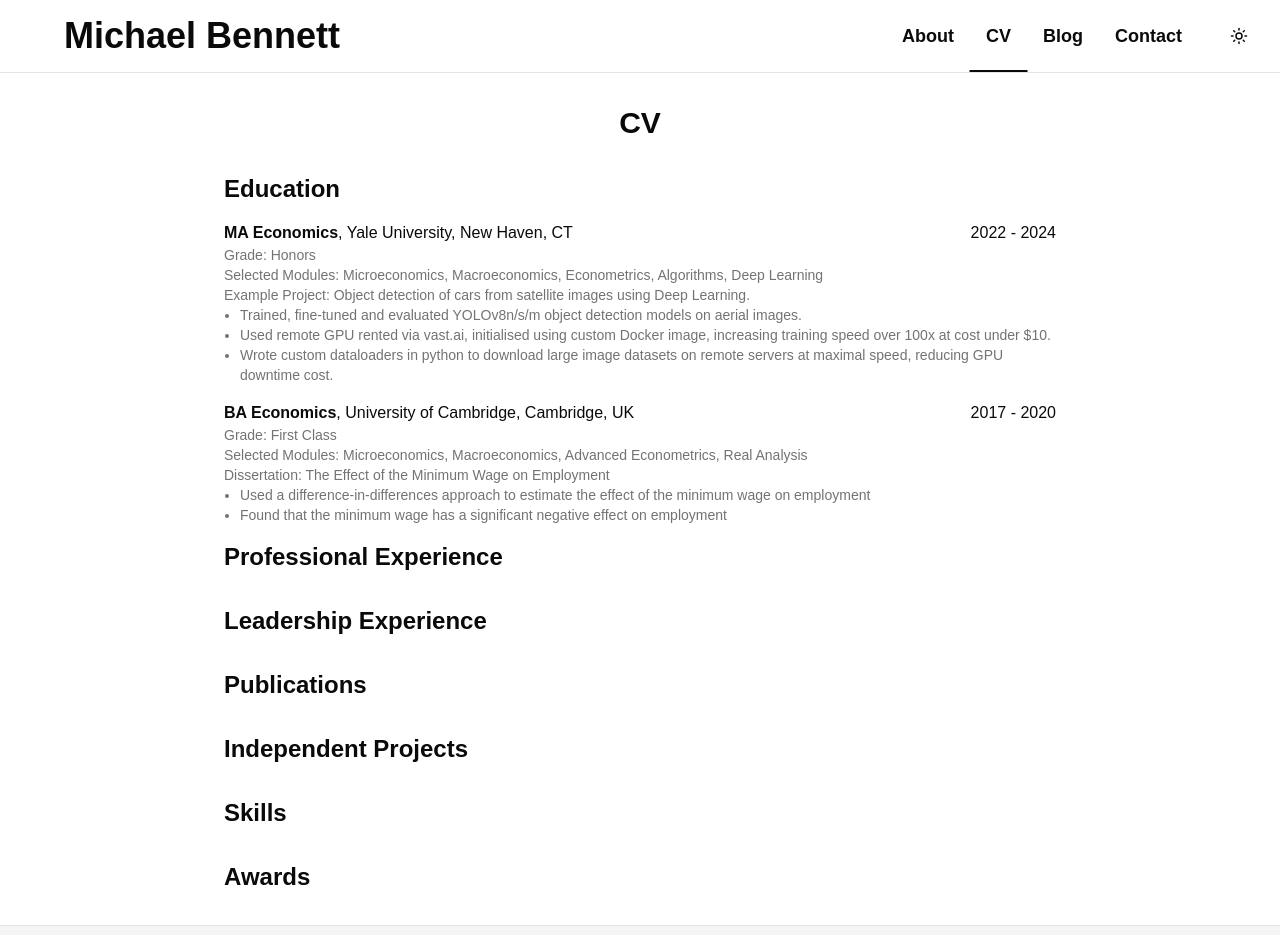
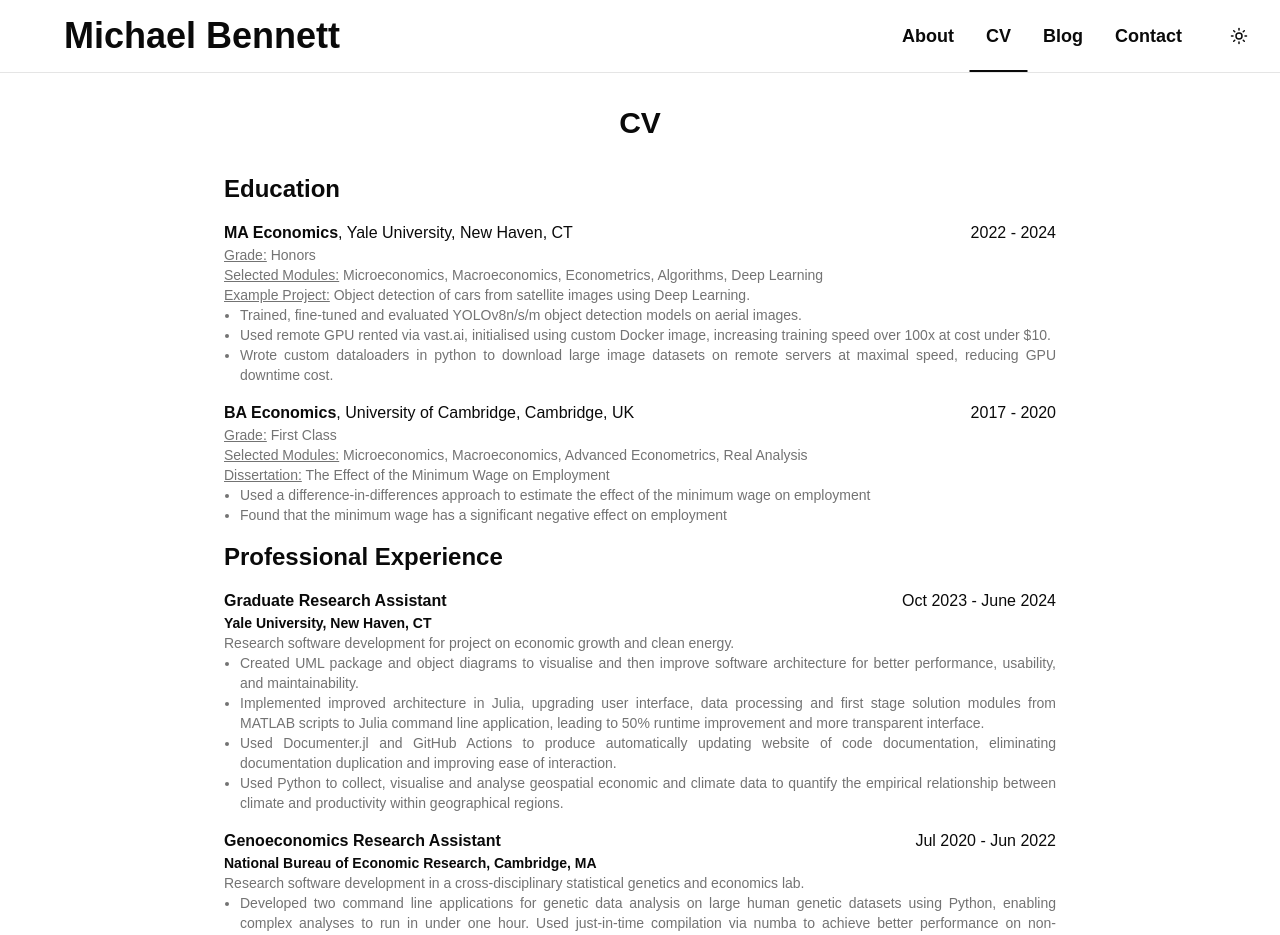
Before and after one commit to michaelbennett99/michaeldabennett.com, a Next.js app: page /cv in a window 1280 px wide. Shown: the top 935 px of the page. Built offline with nearby package versions, Linux system fonts and the light colour scheme.

Commit message:
make bullet and cards take html elements as descriptions to allow further markup

```diff
--- a/src/app/cv/_components/bullets.tsx
+++ b/src/app/cv/_components/bullets.tsx
@@ -1,9 +1,9 @@
-export default function Bullets({ bullets }: { bullets: string[] }) {
+export default function Bullets({ bullets }: { bullets: React.ReactNode[] }) {
   return (
     <div className="pl-4">
       <ul className="list-disc list-outside">
-        {bullets.map((bullet) => (
-          <li key={bullet}>
+        {bullets.map((bullet, index) => (
+          <li key={index}>
             {bullet}
           </li>
         ))}
--- a/src/app/cv/_components/education_card.tsx
+++ b/src/app/cv/_components/education_card.tsx
@@ -9,8 +9,8 @@ type Props = {
   grade?: string;
   modules?: string[];
   project?: {
-    title: string;
-    bullets: string[];
+    title: React.ReactNode;
+    bullets: React.ReactNode[];
   };
 };
 
@@ -26,7 +26,7 @@ export default function EducationCard({
 }: Props) {
   return (
     <div className="flex flex-col">
-      <header className="flex flex-row justify-between">
+      <header className="flex flex-row justify-between gap-2">
         <h3>
           <strong>{degree}</strong>, {institution}, {location}
         </h3>
@@ -35,8 +35,16 @@ export default function EducationCard({
         </p>
       </header>
       <main className="flex flex-col text-sm text-muted-foreground">
-        {grade && <p>Grade: {grade}</p>}
-        {modules && <p>Selected Modules: {modules.join(", ")}</p>}
+        {grade && (
+          <p>
+            <span className="underline">Grade:</span> {grade}
+          </p>
+        )}
+        {modules && (
+          <p>
+            <span className="underline">Selected Modules:</span> {modules.join(", ")}
+          </p>
+        )}
         {project && (
           <EducationProject title={project.title} bullets={project.bullets} />
         )}
--- a/src/app/cv/_components/education_project.tsx
+++ b/src/app/cv/_components/education_project.tsx
@@ -1,8 +1,8 @@
 import Bullets from "./bullets";
 
 type Props = {
-  title: string;
-  bullets: string[];
+  title: React.ReactNode;
+  bullets: React.ReactNode[];
 };
 
 export default function EducationProject({ title, bullets }: Props) {
--- a/src/app/cv/_components/experience_card.tsx
+++ b/src/app/cv/_components/experience_card.tsx
@@ -7,7 +7,7 @@ type Props = {
   start_date: string;
   end_date: string;
   description: string;
-  bullets: string[];
+  bullets: React.ReactNode[];
 };
 
 export default function ExperienceCard({
@@ -22,7 +22,7 @@ export default function ExperienceCard({
   return (
     <div className="flex flex-col">
       <header className="flex flex-col">
-        <div className="flex flex-row justify-between">
+        <div className="flex flex-row justify-between gap-2">
           <h3>
             <strong>{title}</strong>
           </h3>
--- a/src/app/cv/page.tsx
+++ b/src/app/cv/page.tsx
@@ -3,13 +3,14 @@ import PageHeading from "@/components/page_heading";
 import Section from "./_components/section";
 import Card from "./_components/card";
 import EducationCard from "./_components/education_card";
+import ExperienceCard from "./_components/experience_card";
 
 export default function CV() {
   return (
     <main>
       <Container>
         <PageHeading title="CV" />
-        <div>
+        <div className="text-justify">
           <Section title="Education">
             <EducationCard
               degree="MA Economics"
@@ -26,7 +27,12 @@ export default function CV() {
                 "Deep Learning",
               ]}
               project={{
-                title: "Example Project: Object detection of cars from satellite images using Deep Learning.",
+                title: (
+                  <p>
+                    <span className="underline">Example Project:</span> Object
+                    detection of cars from satellite images using Deep Learning.
+                  </p>
+                ),
                 bullets: [
                   "Trained, fine-tuned and evaluated YOLOv8n/s/m object detection models on aerial images.",
                   "Used remote GPU rented via vast.ai, initialised using custom Docker image, increasing training speed over 100x at cost under $10.",
@@ -48,7 +54,11 @@ export default function CV() {
                 "Real Analysis",
               ]}
               project={{
-                title: "Dissertation: The Effect of the Minimum Wage on Employment",
+                title: (
+                  <p>
+                    <span className="underline">Dissertation:</span> The Effect of the Minimum Wage on Employment
+                  </p>
+                ),
                 bullets: [
                   "Used a difference-in-differences approach to estimate the effect of the minimum wage on employment",
                   "Found that the minimum wage has a significant negative effect on employment",
@@ -57,7 +67,34 @@ export default function CV() {
             />
           </Section>
           <Section title="Professional Experience">
-            <Card />
+            <ExperienceCard
+              title="Graduate Research Assistant"
+              employer="Yale University"
+              location="New Haven, CT"
+              start_date="Oct 2023"
+              end_date="June 2024"
+              description="Research software development for project on economic growth and clean energy."
+              bullets={[
+                "Created UML package and object diagrams to visualise and then improve software architecture for better performance, usability, and maintainability.",
+                "Implemented improved architecture in Julia, upgrading user interface, data processing and first stage solution modules from MATLAB scripts to Julia command line application, leading to 50% runtime improvement and more transparent interface.",
+                "Used Documenter.jl and GitHub Actions to produce automatically updating website of code documentation, eliminating documentation duplication and improving ease of interaction.",
+                "Used Python to collect, visualise and analyse geospatial economic and climate data to quantify the empirical relationship between climate and productivity within geographical regions.",
+              ]}
+            />
+            <ExperienceCard
+              title="Genoeconomics Research Assistant"
+              employer="National Bureau of Economic Research"
+              location="Cambridge, MA"
+              start_date="Jul 2020"
+              end_date="Jun 2022"
+              description="Research software development in a cross-disciplinary statistical genetics and economics lab."
+              bullets={[
+                "Developed two command line applications for genetic data analysis on large human genetic datasets using Python, enabling complex analyses to run in under one hour. Used just-in-time compilation via numba to achieve better performance on non-vectorisable operations.",
+                "Designed and implemented internal pipelines using Python, bash, and third-party CLI tools such as PLINK for processing of genetic datasets with sizes between 100GB and 1TB on remote high-performance machines.",
+                "Devised methodology to standardize measures of educational attainment across several national-level datasets. Authored the corresponding section in the resulting paper, published in Nature Genetics (2022) with 204 citations as of August 2024.",
+                "Developed visualisation software using Python and matplotlib to produce custom publication-ready graphs (including Manhattan plots) and tables, saving development time for other team-members and allowing rapid automated edits prior to submission and resubmission.",
+              ]}
+            />
           </Section>
           <Section title="Leadership Experience">
             <Card />
```
